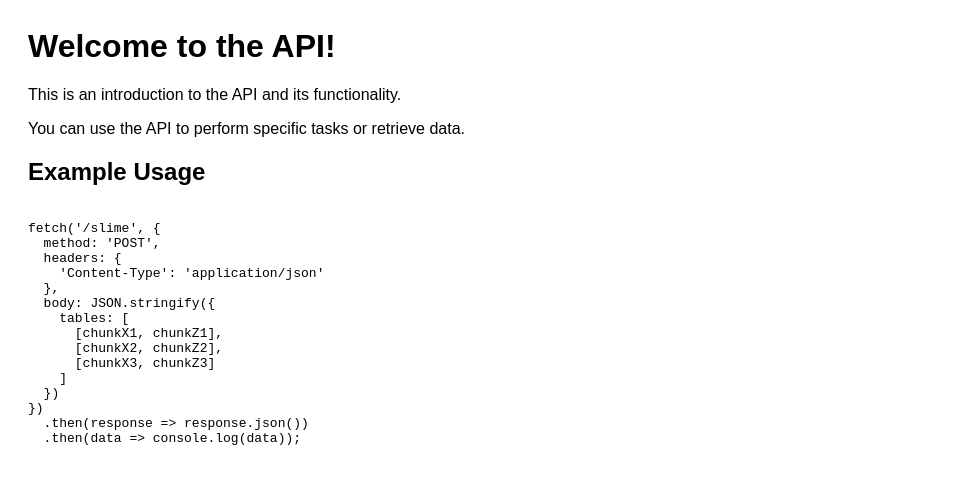
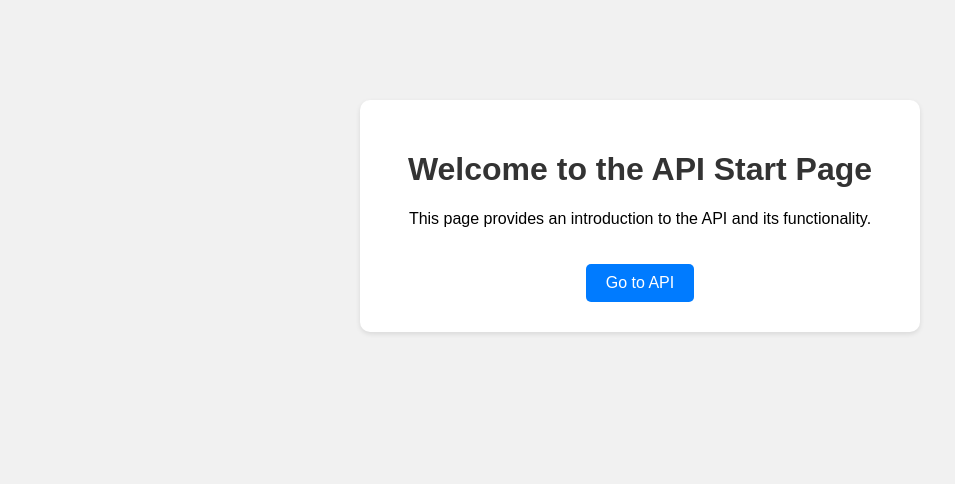
Before and after one commit to EpiclyRaspberry/slime-api, a website: page public/index.html in a window 1280 px wide. Shown: the whole page, without its empty margins (0-955 px from the left). Drawn offline with Linux system fonts and the light colour scheme.

Commit message:
Update index.html

```diff
--- a/public/index.html
+++ b/public/index.html
@@ -1,40 +1,47 @@
 <!DOCTYPE html>
 <html>
 <head>
-  <title>API Introduction</title>
+  <title>API Start Page</title>
   <style>
     body {
       font-family: Arial, sans-serif;
-      padding: 20px;
+      text-align: center;
+      background-color: #f1f1f1;
     }
+
     h1 {
-      margin-top: 0;
+      color: #333;
+    }
+
+    .container {
+      margin: 100px auto;
+      width: 500px;
+      background-color: #fff;
+      padding: 30px;
+      border-radius: 10px;
+      box-shadow: 0 2px 5px rgba(0, 0, 0, 0.1);
+    }
+
+    .btn {
+      display: inline-block;
+      padding: 10px 20px;
+      margin-top: 20px;
+      background-color: #007bff;
+      color: #fff;
+      text-decoration: none;
+      border-radius: 5px;
+    }
+
+    .btn:hover {
+      background-color: #0056b3;
     }
   </style>
 </head>
 <body>
-  <h1>Welcome to the API!</h1>
-  <p>This is an introduction to the API and its functionality.</p>
-  <p>You can use the API to perform specific tasks or retrieve data.</p>
-  <h2>Example Usage</h2>
-  <pre>
-    <code>
-fetch('/slime', {
-  method: 'POST',
-  headers: {
-    'Content-Type': 'application/json'
-  },
-  body: JSON.stringify({
-    tables: [
-      [chunkX1, chunkZ1],
-      [chunkX2, chunkZ2],
-      [chunkX3, chunkZ3]
-    ]
-  })
-})
-  .then(response => response.json())
-  .then(data => console.log(data));
-    </code>
-  </pre>
+  <div class="container">
+    <h1>Welcome to the API Start Page</h1>
+    <p>This page provides an introduction to the API and its functionality.</p>
+    <a href="/slime" class="btn">Go to API</a>
+  </div>
 </body>
 </html>
```
